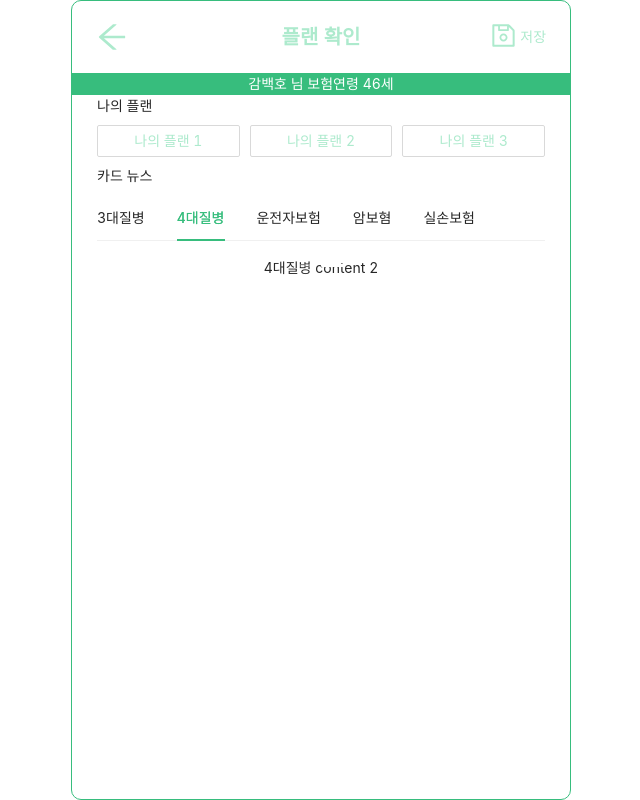
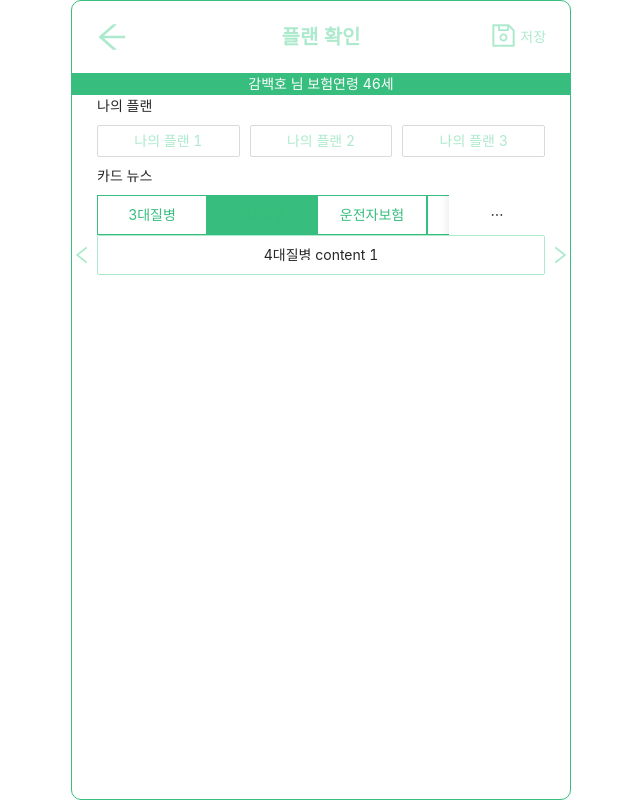
Before and after one commit to bowdawn/mymanager, a React (Create React App) app: page /dummypage3 in a window 1280 px wide. Shown: the whole page, without its empty margins (319-959 px from the left). Built offline with nearby package versions, Linux system fonts and the light colour scheme.

Commit message:
carousel

```diff
--- a/package.json
+++ b/package.json
@@ -14,7 +14,7 @@
     "@types/react-dom": "^16.9.0",
     "@types/react-router": "^5.1.7",
     "@types/react-router-dom": "^5.1.5",
-    "antd": "^4.3.3",
+    "antd": "^4.3.4",
     "craco-less": "^1.17.0",
     "react": "^16.13.1",
     "react-dom": "^16.13.1",
--- /dev/null
+++ b/src/assets/ant-override/ant-carousel.less
@@ -0,0 +1,15 @@
+@import '../colors.less';
+@import './default.less';
+
+.ant-carousel .slick-prev,
+.ant-carousel .slick-next {
+  font-size: 20px;
+  color: @primary-color-light;
+}
+
+.ant-carousel .slick-prev:hover,
+.ant-carousel .slick-next:hover,
+.ant-carousel .slick-prev:focus,
+.ant-carousel .slick-next:focus {
+  color: @primary-color;
+}
--- /dev/null
+++ b/src/assets/ant-override/ant-tabs.less
@@ -0,0 +1,38 @@
+@import '../colors.less';
+@import './default.less';
+
+.ant-tabs-card > .ant-tabs-nav .ant-tabs-tab,
+.ant-tabs-card > div > .ant-tabs-nav .ant-tabs-tab {
+  color: @primary-color;
+  background-color: white;
+  border: 1px solid @primary-color;
+}
+
+.ant-tabs-card > .ant-tabs-nav .ant-tabs-tab-active,
+.ant-tabs-card > div > .ant-tabs-nav .ant-tabs-tab-active {
+  color: white;
+  background: @primary-color;
+  border: none;
+}
+
+.ant-tabs-card.ant-tabs-top > .ant-tabs-nav .ant-tabs-tab,
+.ant-tabs-card.ant-tabs-top > div > .ant-tabs-nav .ant-tabs-tab {
+  border-radius: 0;
+  width: 110px;
+  display: flex;
+  justify-content: center;
+}
+
+.ant-tabs-top > .ant-tabs-nav,
+.ant-tabs-bottom > .ant-tabs-nav,
+.ant-tabs-top > div > .ant-tabs-nav,
+.ant-tabs-bottom > div > .ant-tabs-nav {
+  margin: 0;
+}
+
+.ant-tabs-top > .ant-tabs-nav::before,
+.ant-tabs-bottom > .ant-tabs-nav::before,
+.ant-tabs-top > div > .ant-tabs-nav::before,
+.ant-tabs-bottom > div > .ant-tabs-nav::before {
+  border: none;
+}
--- a/src/assets/ant-override/index.less
+++ b/src/assets/ant-override/index.less
@@ -5,4 +5,6 @@
 @import './ant-typograhy.less';
 @import './ant-row.less';
 @import './ant-form.less';
+@import './ant-tabs.less';
+@import './ant-carousel.less';
 @import './default.less';
--- a/src/components/dummy3.tsx
+++ b/src/components/dummy3.tsx
@@ -1,7 +1,7 @@
 import React, { FC } from 'react';
 import Header from 'src/components/header';
-import { message, Space, Row, Col, Radio, Tabs, Carousel } from 'antd';
-import { SaveOutlined } from '@ant-design/icons';
+import { message, Space, Row, Col, Radio, Tabs, Carousel, Card } from 'antd';
+import { SaveOutlined, LeftOutlined, RightOutlined } from '@ant-design/icons';
 const { TabPane } = Tabs;
 
 const tabs = [
@@ -56,12 +56,13 @@ const DummyPage3: FC = (props: any) => {
       <Row className='ant-row-primary-color' justify='center' gutter={[0, 20]}>
         <Col>감백호 님 보험연령 46세</Col>
       </Row>
+      <Space direction='vertical' style={{ width: '100%' }}>
         <div
           style={{
             paddingRight: 25,
             paddingLeft: 25,
             paddingTop: 0,
-          paddingBottom: 25,
+            paddingBottom: 0,
             display: 'flex',
             flexDirection: 'column',
             justifyContent: 'space-between',
@@ -91,26 +92,44 @@ const DummyPage3: FC = (props: any) => {
                 </Col>
               </Row>
             </Radio.Group>
+          </Space>
+        </div>
+        <Space direction='vertical' style={{ width: '100%' }}>
           <Row justify='start'>
-            <Col>카드 뉴스</Col>
+            <Col style={{ paddingLeft: 25, paddingRight: 25 }}>카드 뉴스</Col>
           </Row>
           <Tabs
             defaultActiveKey='1'
             tabPosition={'top'}
+            type='card'
             style={{ height: 220 }}
+            tabBarGutter={0}
+            tabBarStyle={{ paddingLeft: 25, paddingRight: 25 }}
           >
             {tabs.map((item: any, i: number) => (
-              <TabPane tab={item.title} key={i}>
-                <Carousel autoplay>
+              <TabPane
+                tab={item.title}
+                key={i}
+                forceRender
+                style={{ paddingLeft: 25, paddingRight: 25 }}
+              >
+                <Carousel
+                  arrows={true}
+                  prevArrow={<LeftOutlined />}
+                  nextArrow={<RightOutlined />}
+                  draggable={true}
+                >
                   {item.cards.map((item: any) => (
+                    <Card style={{ width: 100 }}>
                       <div>{item.content}</div>
+                    </Card>
                   ))}
                 </Carousel>
               </TabPane>
             ))}
           </Tabs>
         </Space>
-      </div>
+      </Space>
     </div>
   );
 };
```
Also changed, not shown: 1 other file (tests, documents, lock files or other folders). Lines whose indentation alone changed are shown as unchanged.
